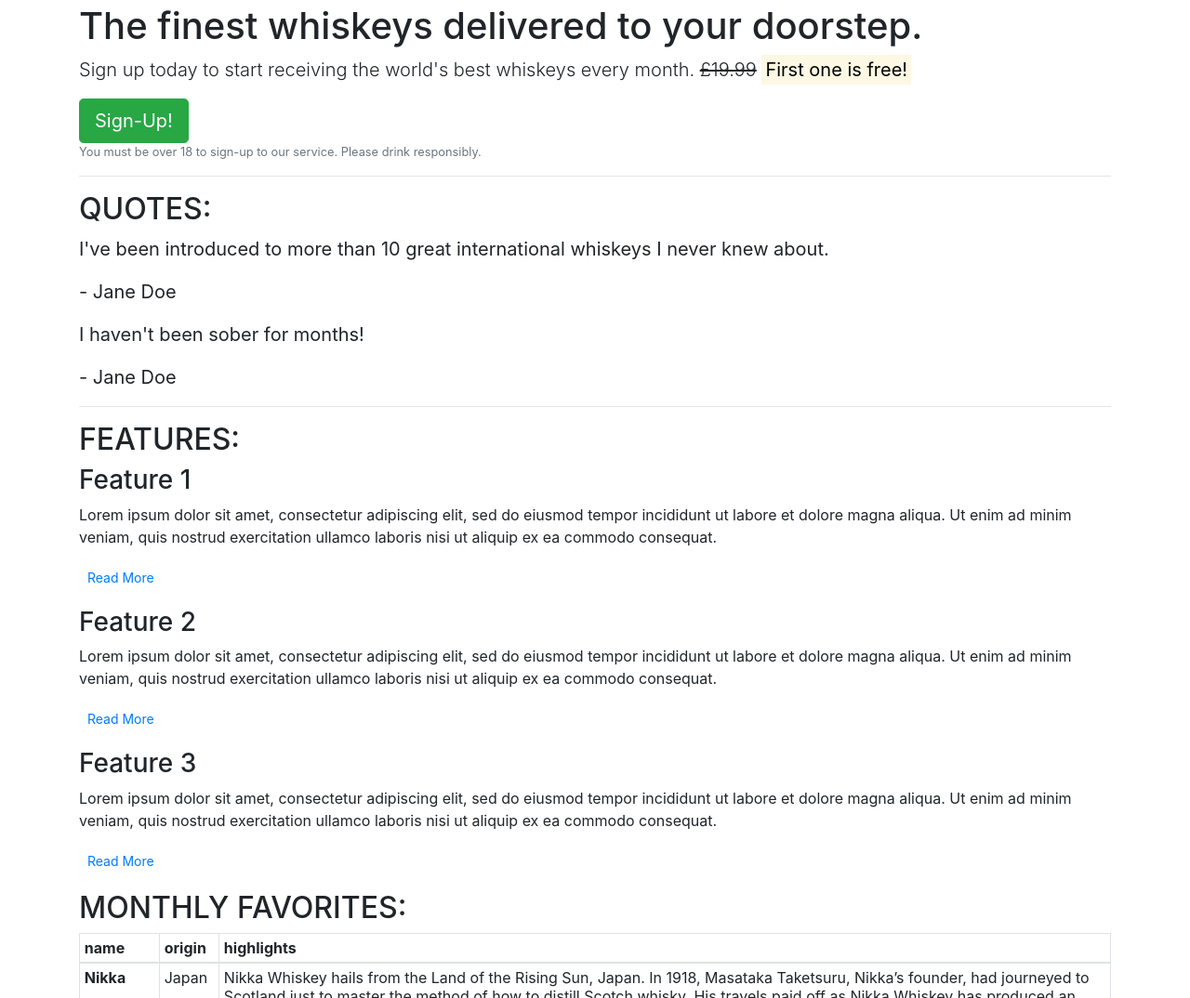
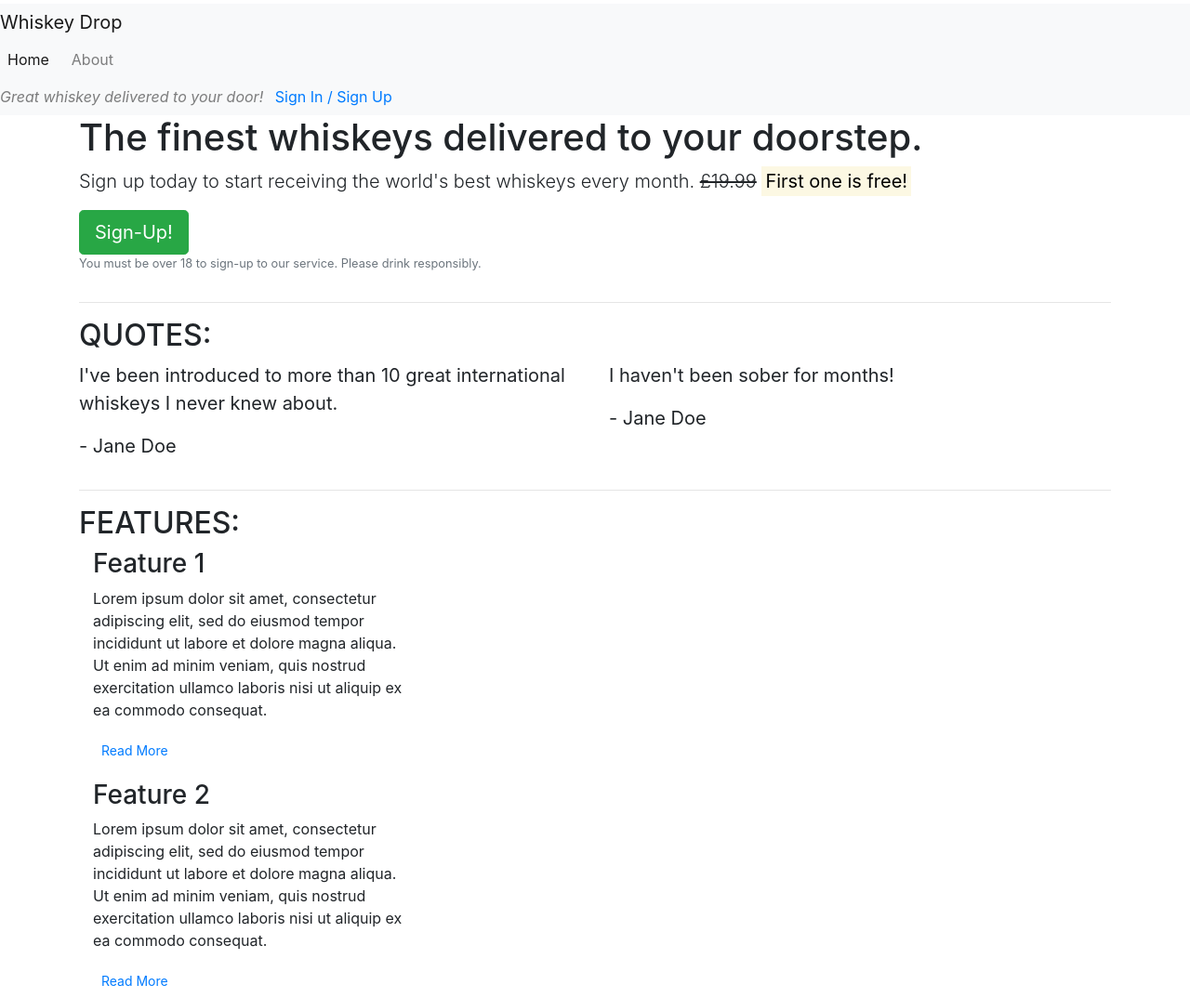
Before and after one commit to jon2-vera-cruz/mobile-first-design, a plain HTML site: page index.html in a window 1280 px wide. Shown: the part 20-1094 px from the top of the page at 93% size. Drawn offline with nearby package versions, Linux system fonts and the light colour scheme.

Commit message:
taking a break here

```diff
--- a/index.html
+++ b/index.html
@@ -7,8 +7,22 @@
     <link rel="stylesheet" href="https://maxcdn.bootstrapcdn.com/bootstrap/4.1.3/css/bootstrap.min.css">
 </head>
 <body>
+    <nav class="navabr navbar-light bg-light navbar-expand-sm">
+        <a href="/" class="navbar-brand">Whiskey Drop</a>
+        <ul class="navbar-nav mr-auto">
+            <li class="active nav-item mr-2"><a class="nav-link" href="/">Home</a></li>
+            <li class="nav-item mr-2"><a class="nav-link" href="/about">About</a></li>
+            <li class="nav-item mr-2 d-block d-sm-none"><a class="nav-link" href="/login">Sign In / Sign Up</a></li>
+        </ul>
+        <div class="d-none d-md-block">
+            <p class="navbar-text my-auto mr-2"><i>Great whiskey delivered to your door!</i></p>
+            <a href="/login">Sign In / Sign Up</a>
+        </div>
+    </nav>
     <article class="container">
         <!-- Callout -->
+        <div class="row">
+            <div class="col-12">
                 <section class="callout">
                     <h1>The finest whiskeys delivered to your doorstep.</h1>
                     <p class="lead">Sign up today to start receiving the world's best whiskeys every month.
@@ -16,45 +30,70 @@
                     <button class="btn btn-success btn-lg">Sign-Up!</button>
                     <p class="text-muted"><small>You must be over 18 to sign-up to our service. Please drink responsibly.</small></p>
                 </section>
+            </div>
+        </div>
         <!-- /.callout -->
         <hr>
 
         <!-- Quotes -->
         <section class="quotes">
+            <div class="row">
+                <div class="col-12">
                     <h2 class="text-uppercase">Quotes:</h2>
+                </div>
+            </div>
+            <div class="row">
+                <div class="col-12 col-md-6">
                     <blockquote class="blockquote">
                         <p>I've been introduced to more than 10 great international whiskeys I never knew about.</p>
                         <p>- Jane Doe</p>
                     </blockquote>
+                </div>
+                <div class="col-12 col-md-6">
                     <blockquote class="blockquote">
                         <p>I haven't been sober for months!</p>
                         <p>- Jane Doe</p>
                     </blockquote>
+                </div>
+            </div>
         </section>
         <!-- /.quotes -->
         <hr>
 
         <!-- Features -->
         <section class="features">
+            <div class="row">
+                <div class="col-12">
                     <h2 class="text-uppercase">Features:</h2>
-            <div class="feature">
+                </div>
+            </div>
+            <div class="row">
+                <div class="col-12">
+                    <div class="feature col-md-6 col-lg-4">
                         <h3>Feature 1</h3>
                         <p>Lorem ipsum dolor sit amet, consectetur adipiscing elit, sed do eiusmod tempor incididunt ut labore et dolore magna aliqua. Ut enim ad minim veniam, quis nostrud exercitation ullamco laboris nisi ut aliquip ex ea commodo consequat.</p>
                         <p><a class="btn btn-sm btn-default" href="">Read More</a></p>
                     </div>
-            <div class="feature">
+                </div>
+                <div class="col-12">
+                    <div class="feature col-md-6 col-lg-4">
                         <h3>Feature 2</h3>
                         <p>Lorem ipsum dolor sit amet, consectetur adipiscing elit, sed do eiusmod tempor incididunt ut labore et dolore magna aliqua. Ut enim ad minim veniam, quis nostrud exercitation ullamco laboris nisi ut aliquip ex ea commodo consequat.</p>
                         <p><a class="btn btn-sm btn-default" href="">Read More</a></p>
                     </div>
-            <div class="feature">
+                </div>
+                <div class="col-12">
+                    <div class="feature d-md-none d-lg-block col-lg-4">
                         <h3>Feature 3</h3>
                         <p>Lorem ipsum dolor sit amet, consectetur adipiscing elit, sed do eiusmod tempor incididunt ut labore et dolore magna aliqua. Ut enim ad minim veniam, quis nostrud exercitation ullamco laboris nisi ut aliquip ex ea commodo consequat.</p>
                         <p><a class="btn btn-sm btn-default" href="">Read More</a></p>
                     </div>
+                </div>
+            </div>
         </section>
         <!-- /.features -->
         <!-- Monthly Favorites -->
+        <!--
         <section class="table">
             <h2 class="text-uppercase">Monthly Favorites:</h2>
             <table class="table table-bordered table-sm">
@@ -94,6 +133,7 @@
                 </tbody>
             </table>
         </section>
+        -->
         <!-- Monthly Favorites -->
     </article>
 </body>
```
Also changed, not shown: 1 other file. Lines whose indentation alone changed are shown as unchanged.
